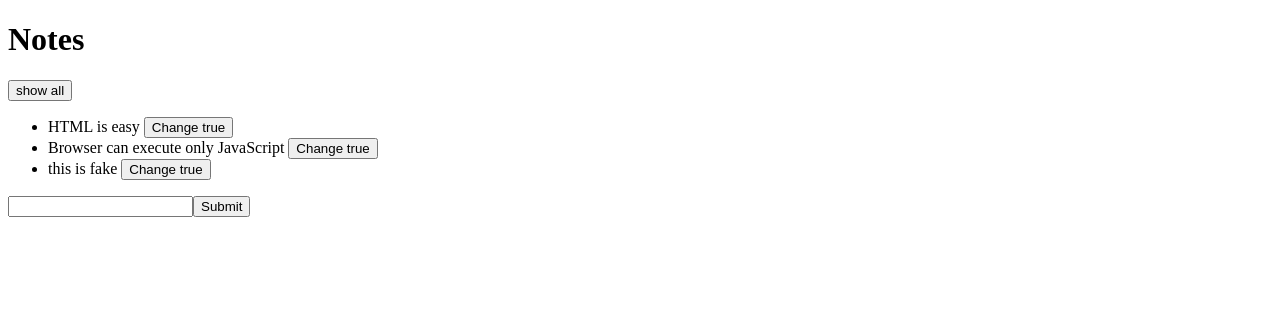
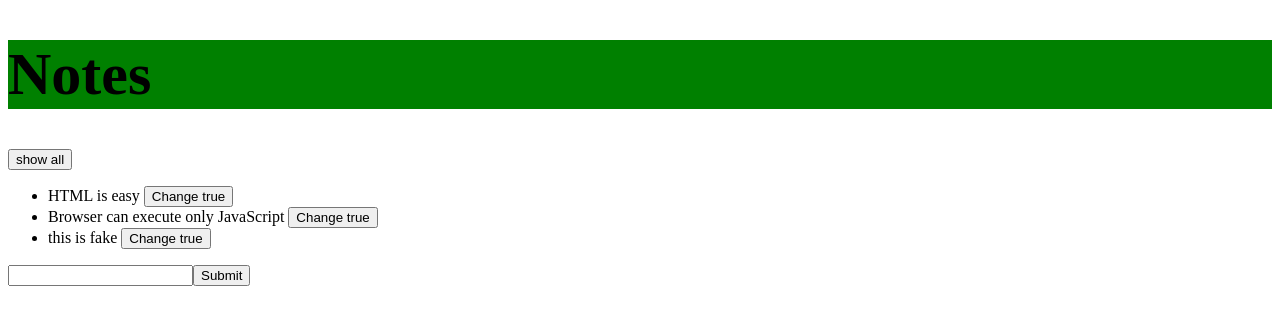
Before and after one commit to mushkan27/fullstackopen-workshop, a React (Vite) app in the folder part-2/notes-app/: page / in a window 1280 px wide. Shown: the top 324 px of the page. Built offline with nearby package versions, Linux system fonts and the light colour scheme; data requests are answered from the project's data file.

Commit message:
workshop-2-e: add notification component  style updates / PART2-WORKSHOP COMPLETED

```diff
--- a/part-2/notes-app/src/App.jsx
+++ b/part-2/notes-app/src/App.jsx
@@ -1,8 +1,9 @@
 import Note from "./components/Note";
 import { useState, useEffect } from "react";
-import axios from "axios"
+// import axios from "axios"
 // import getAll from "./services/notes"; //not valid when using `export default { getAll, create }
 import noteService from "./services/notes";
+import Notification from "./components/Notification";
 
 // const App = (props) => {
 //   return (
@@ -77,6 +78,7 @@ const App = (props) => {
   const [notes, setNotes] = useState([])
   const [newNote, setNewNote] = useState("");
   const [showAll, setShowAll] = useState(false)
+  const [notification, setNotification] = useState('')
 
   useEffect(()=>{
     console.log("hello world")
@@ -150,16 +152,27 @@ const App = (props) => {
       console.dir(err)
       if(err.response.status===404){
         console.log("this means id doesnot exists in server");
-        alert(`This note "${currentNote.content}" doesnot exist`)
+        // alert(`This note "${currentNote.content}" doesnot exist`)
+        setNotification(`This note "${currentNote.content}" doesnot exist`);
+        setTimeout(() => {
+          setNotification("")
+        }, 2000);
         setNotes(notes.filter((note)=> note.id !== currentNote.id))
       }else{console.log('this is some other error')}
     })
 
   }
 
+  //For inline styling
+  const myStyle = {
+    fontSize: "60px"
+  }
+
+
   return (
     <>
-    <h1>Notes</h1>
+    <h1 style={myStyle} className="redbackground">Notes</h1>
+    <Notification message={notification} />
     <button onClick={handleClick}>show {showAll?"important":"all"} </button>
 
     <ul>
--- /dev/null
+++ b/part-2/notes-app/src/components/Notification.jsx
@@ -0,0 +1,9 @@
+
+const Notification =({message})=> {
+    return message ?   <div className="error">{message}</div> : null
+
+
+
+}
+
+export default Notification;
--- /dev/null
+++ b/part-2/notes-app/src/index.css
@@ -0,0 +1,14 @@
+
+.redbackground{
+    background: green;
+}
+
+.error{
+    color: white;
+    background: red;
+    padding: 10px;
+    font-size: 30px;
+    border-radius: 10px;
+    margin-bottom: 10px;
+
+}
--- a/part-2/notes-app/src/index.jsx
+++ b/part-2/notes-app/src/index.jsx
@@ -1,5 +1,6 @@
 import { createRoot } from "react-dom/client";
 import App from "./App";
+import "./index.css";
 
 let notes = [
     {id: 1, content: "note 1", important: true},
```
